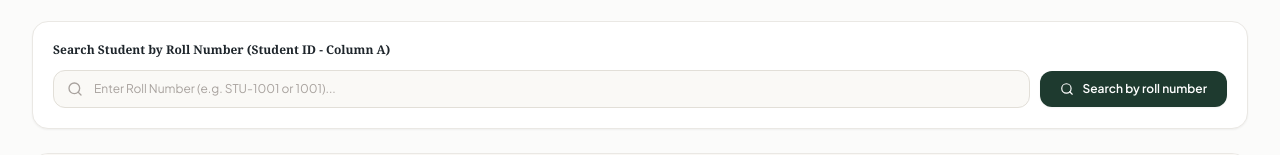
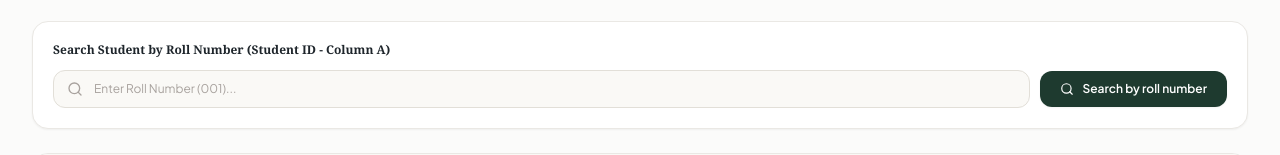
Before and after one commit to pindoo/School_CRM, a React (Vite) app: page / in a window 1280 px wide. Shown: the part 337-492 px from the top of the page. Built offline with nearby package versions, Linux system fonts and the light colour scheme; no server answers; a web font is replaced by a local one.

Commit message:
Update placeholder text for roll number input

```diff
--- a/src/components/SpreadsheetView.tsx
+++ b/src/components/SpreadsheetView.tsx
@@ -212,7 +212,7 @@ export const SpreadsheetView: React.FC<SpreadsheetViewProps> = ({
               <Search className="w-4 h-4 text-[#A8A29E] absolute left-3.5 top-1/2 -translate-y-1/2" />
               <input
                 type="text"
-                placeholder="Enter Roll Number (e.g. STU-1001 or 1001)..."
+                placeholder="Enter Roll Number (001)..."
                 value={rollNumberInput}
                 onChange={(e) => {
                   setRollNumberInput(e.target.value);
```
